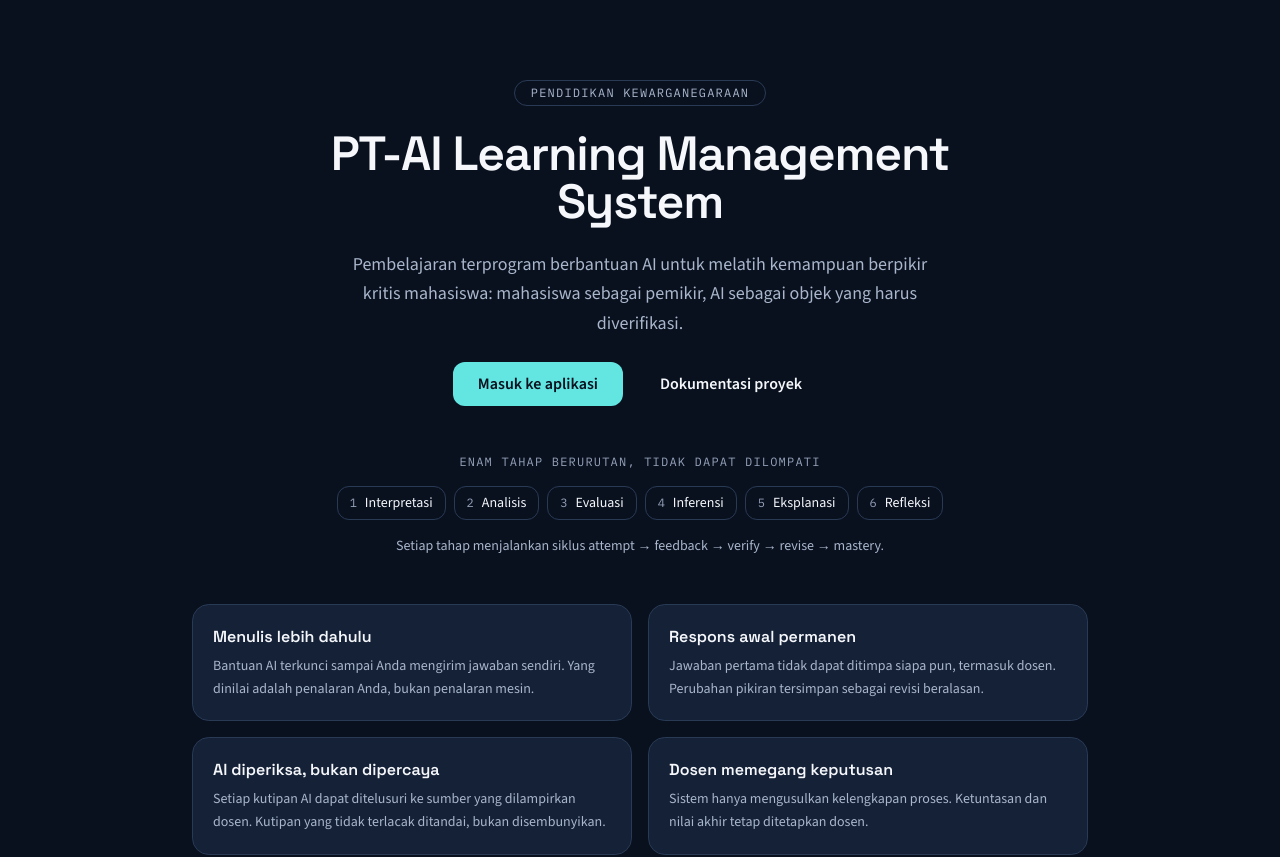
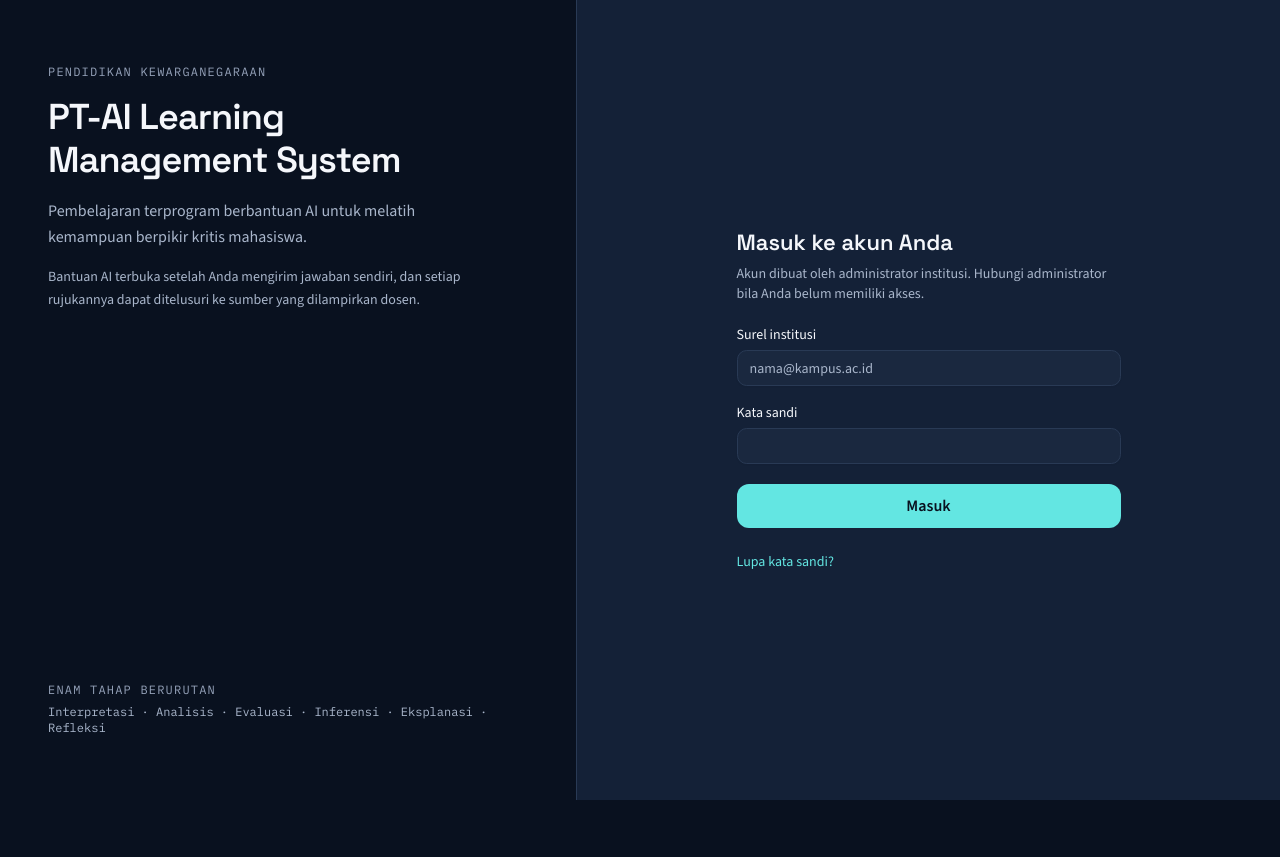
Before and after one commit to Rangga-WebDev/PT-AI, a Next.js app: page / in a window 1280 px wide. Shown: the top 857 px of the page. After the commit the page ends 800 px from the top, so only its background shows below. Built offline with nearby package versions, Linux system fonts and the light colour scheme.

Commit message:
feat: halaman depan menjadi permukaan masuk terpadu

```diff
--- a/src/app/(public)/login/page.tsx
+++ b/src/app/(public)/login/page.tsx
@@ -1,9 +1,8 @@
 /** @format */
 
 import type { Metadata } from "next";
-import Link from "next/link";
 
-import { SignInForm } from "@/features/auth/components/sign-in-form";
+import { AuthScreen } from "@/features/auth/components/auth-screen";
 
 export const metadata: Metadata = {
   title: "Masuk",
@@ -21,42 +20,5 @@ export default async function LoginPage({ searchParams }: PageProps<"/login">) {
   const errorKey = typeof params.error === "string" ? params.error : undefined;
   const errorMessage = errorKey ? ERROR_MESSAGES[errorKey] : undefined;
 
-  return (
-    <main className="flex flex-1 items-center justify-center px-4 py-12">
-      <div className="w-full max-w-md">
-        <div className="mb-6 flex flex-col gap-2 text-center">
-          <p className="font-mono text-xs tracking-widest text-subtle uppercase">
-            PT-AI LMS
-          </p>
-          <h1 className="font-heading text-h2 font-semibold">
-            Masuk ke akun Anda
-          </h1>
-          <p className="text-sm text-muted-foreground">
-            Akun dibuat oleh administrator institusi. Hubungi administrator bila
-            Anda belum memiliki akses.
-          </p>
-        </div>
-
-        <div className="flex flex-col gap-5 rounded-xl border border-border bg-card p-6">
-          {errorMessage ? (
-            <p
-              role="alert"
-              className="rounded-lg border border-destructive/40 bg-destructive/10 px-3 py-2 text-sm text-destructive"
-            >
-              {errorMessage}
-            </p>
-          ) : null}
-
-          <SignInForm redirectTo={redirectTo} />
-
-          <Link
-            href="/forgot-password"
-            className="text-center text-sm text-primary underline-offset-4 hover:underline"
-          >
-            Lupa kata sandi?
-          </Link>
-        </div>
-      </div>
-    </main>
-  );
+  return <AuthScreen redirectTo={redirectTo} errorMessage={errorMessage} />;
 }
--- a/src/app/page.tsx
+++ b/src/app/page.tsx
@@ -1,126 +1,10 @@
 /** @format */
 
-import Link from "next/link";
-
-import { buttonVariants } from "@/components/ui/button";
+import { AuthScreen } from "@/features/auth/components/auth-screen";
 
 // Nonce CSP hanya dapat disisipkan saat render per permintaan.
 export const dynamic = "force-dynamic";
 
-const PRINSIP = [
-  {
-    judul: "Menulis lebih dahulu",
-    isi: "Bantuan AI terkunci sampai Anda mengirim jawaban sendiri. Yang dinilai adalah penalaran Anda, bukan penalaran mesin.",
-  },
-  {
-    judul: "Respons awal permanen",
-    isi: "Jawaban pertama tidak dapat ditimpa siapa pun, termasuk dosen. Perubahan pikiran tersimpan sebagai revisi beralasan.",
-  },
-  {
-    judul: "AI diperiksa, bukan dipercaya",
-    isi: "Setiap kutipan AI dapat ditelusuri ke sumber yang dilampirkan dosen. Kutipan yang tidak terlacak ditandai, bukan disembunyikan.",
-  },
-  {
-    judul: "Dosen memegang keputusan",
-    isi: "Sistem hanya mengusulkan kelengkapan proses. Ketuntasan dan nilai akhir tetap ditetapkan dosen.",
-  },
-];
-
-const TAHAP = [
-  "Interpretasi",
-  "Analisis",
-  "Evaluasi",
-  "Inferensi",
-  "Eksplanasi",
-  "Refleksi",
-];
-
 export default function HomePage() {
-  return (
-    <main className="flex flex-1 flex-col items-center gap-12 px-6 py-20">
-      <section className="flex max-w-3xl flex-col items-center gap-6">
-        <p className="rounded-full border border-border px-4 py-1 font-mono text-xs tracking-widest text-muted-foreground uppercase">
-          Pendidikan Kewarganegaraan
-        </p>
-
-        <h1 className="text-center font-heading text-4xl font-semibold tracking-tight sm:text-5xl">
-          PT-AI Learning Management System
-        </h1>
-
-        <p className="max-w-xl text-center text-lg leading-relaxed text-muted-foreground">
-          Pembelajaran terprogram berbantuan AI untuk melatih kemampuan berpikir
-          kritis mahasiswa: mahasiswa sebagai pemikir, AI sebagai objek yang
-          harus diverifikasi.
-        </p>
-
-        <div className="flex flex-wrap items-center justify-center gap-3">
-          <Link href="/login" className={buttonVariants()}>
-            Masuk ke aplikasi
-          </Link>
-          <Link
-            href="https://github.com/Rangga-WebDev/PT-AI"
-            className={buttonVariants({ variant: "outline" })}
-          >
-            Dokumentasi proyek
-          </Link>
-        </div>
-      </section>
-
-      <section
-        aria-labelledby="tahap-heading"
-        className="flex w-full max-w-3xl flex-col items-center gap-4"
-      >
-        <h2
-          id="tahap-heading"
-          className="font-mono text-xs tracking-widest text-subtle uppercase"
-        >
-          Enam tahap berurutan, tidak dapat dilompati
-        </h2>
-        <ol className="flex flex-wrap items-center justify-center gap-2">
-          {TAHAP.map((nama, index) => (
-            <li
-              key={nama}
-              className="flex items-center gap-2 rounded-lg border border-border px-3 py-1.5 text-sm"
-            >
-              <span className="font-mono text-xs text-subtle">{index + 1}</span>
-              {nama}
-            </li>
-          ))}
-        </ol>
-        <p className="text-center text-sm text-muted-foreground">
-          Setiap tahap menjalankan siklus attempt → feedback → verify → revise →
-          mastery.
-        </p>
-      </section>
-
-      <section
-        aria-labelledby="prinsip-heading"
-        className="w-full max-w-4xl scroll-mt-24"
-      >
-        <h2 id="prinsip-heading" className="sr-only">
-          Prinsip yang dipegang
-        </h2>
-        <ul className="grid grid-cols-1 gap-4 sm:grid-cols-2">
-          {PRINSIP.map((item) => (
-            <li
-              key={item.judul}
-              className="flex flex-col gap-1.5 rounded-xl border border-border bg-card p-5"
-            >
-              <h3 className="font-heading text-base font-semibold">
-                {item.judul}
-              </h3>
-              <p className="text-sm leading-relaxed text-muted-foreground">
-                {item.isi}
-              </p>
-            </li>
-          ))}
-        </ul>
-      </section>
-
-      <p className="max-w-xl text-center text-sm text-muted-foreground">
-        Aturan di atas ditegakkan constraint dan trigger basis data, bukan
-        sekadar oleh kode aplikasi.
-      </p>
-    </main>
-  );
+  return <AuthScreen />;
 }
--- /dev/null
+++ b/src/features/auth/components/auth-screen.tsx
@@ -0,0 +1,95 @@
+/** @format */
+
+import Link from "next/link";
+
+import { SignInForm } from "@/features/auth/components/sign-in-form";
+
+const STAGES = [
+  "Interpretasi",
+  "Analisis",
+  "Evaluasi",
+  "Inferensi",
+  "Eksplanasi",
+  "Refleksi",
+];
+
+interface AuthScreenProps {
+  redirectTo?: string | undefined;
+  errorMessage?: string | undefined;
+}
+
+/**
+ * Dipakai `/` dan `/login` agar hanya ada satu permukaan masuk.
+ * `/login` menerima `redirectTo` dan pesan galat dari proxy.
+ */
+export function AuthScreen({ redirectTo, errorMessage }: AuthScreenProps) {
+  return (
+    <main
+      data-slot="auth-screen"
+      className="flex flex-1 flex-col lg:grid lg:grid-cols-[minmax(0,45fr)_minmax(0,55fr)]"
+    >
+      <section className="flex flex-col justify-between gap-12 px-6 py-8 lg:px-12 lg:py-16">
+        <div className="flex flex-col gap-4 lg:max-w-md">
+          <p className="font-mono text-xs tracking-widest text-subtle uppercase">
+            Pendidikan Kewarganegaraan
+          </p>
+
+          <h1 className="font-heading text-h3 font-semibold tracking-tight text-balance lg:text-h1">
+            PT-AI Learning Management System
+          </h1>
+
+          <p className="text-sm leading-relaxed text-muted-foreground lg:text-base">
+            Pembelajaran terprogram berbantuan AI untuk melatih kemampuan
+            berpikir kritis mahasiswa.
+          </p>
+
+          <p className="hidden text-sm leading-relaxed text-muted-foreground lg:block">
+            Bantuan AI terbuka setelah Anda mengirim jawaban sendiri, dan setiap
+            rujukannya dapat ditelusuri ke sumber yang dilampirkan dosen.
+          </p>
+        </div>
+
+        <div className="hidden flex-col gap-1.5 lg:flex">
+          <p className="font-mono text-xs tracking-widest text-subtle uppercase">
+            Enam tahap berurutan
+          </p>
+          <p className="font-mono text-xs text-muted-foreground">
+            {STAGES.join(" · ")}
+          </p>
+        </div>
+      </section>
+
+      <section className="flex flex-1 items-start justify-center border-t border-border bg-card px-6 py-10 lg:items-center lg:border-t-0 lg:border-l lg:px-12">
+        <div className="flex w-full max-w-sm flex-col gap-6">
+          <div className="flex flex-col gap-2">
+            <h2 className="font-heading text-h3 font-semibold">
+              Masuk ke akun Anda
+            </h2>
+            <p className="text-sm text-muted-foreground">
+              Akun dibuat oleh administrator institusi. Hubungi administrator
+              bila Anda belum memiliki akses.
+            </p>
+          </div>
+
+          {errorMessage ? (
+            <p
+              role="alert"
+              className="rounded-lg border border-destructive/40 bg-destructive/10 px-3 py-2 text-sm text-destructive"
+            >
+              {errorMessage}
+            </p>
+          ) : null}
+
+          <SignInForm redirectTo={redirectTo} />
+
+          <Link
+            href="/forgot-password"
+            className="text-sm text-primary underline-offset-4 hover:underline"
+          >
+            Lupa kata sandi?
+          </Link>
+        </div>
+      </section>
+    </main>
+  );
+}
--- a/src/proxy.ts
+++ b/src/proxy.ts
@@ -10,7 +10,9 @@ import { NextResponse, type NextRequest } from "next/server";
 // Route Handler, dan RLS.
 
 const PROTECTED_PREFIX = "/app";
-const AUTH_ROUTES = ["/login", "/forgot-password"];
+// `/` adalah permukaan masuk yang sama dengan `/login`, jadi pengguna yang
+// sudah bersesi tidak boleh mendarat di formulir masuk.
+const AUTH_ROUTES = ["/", "/login", "/forgot-password"];
 
 /**
  * Header keamanan disusun di sini, bukan di next.config.ts, karena CSP memakai
```
Also changed, not shown: 3 other files (tests, documents, lock files or other folders).
